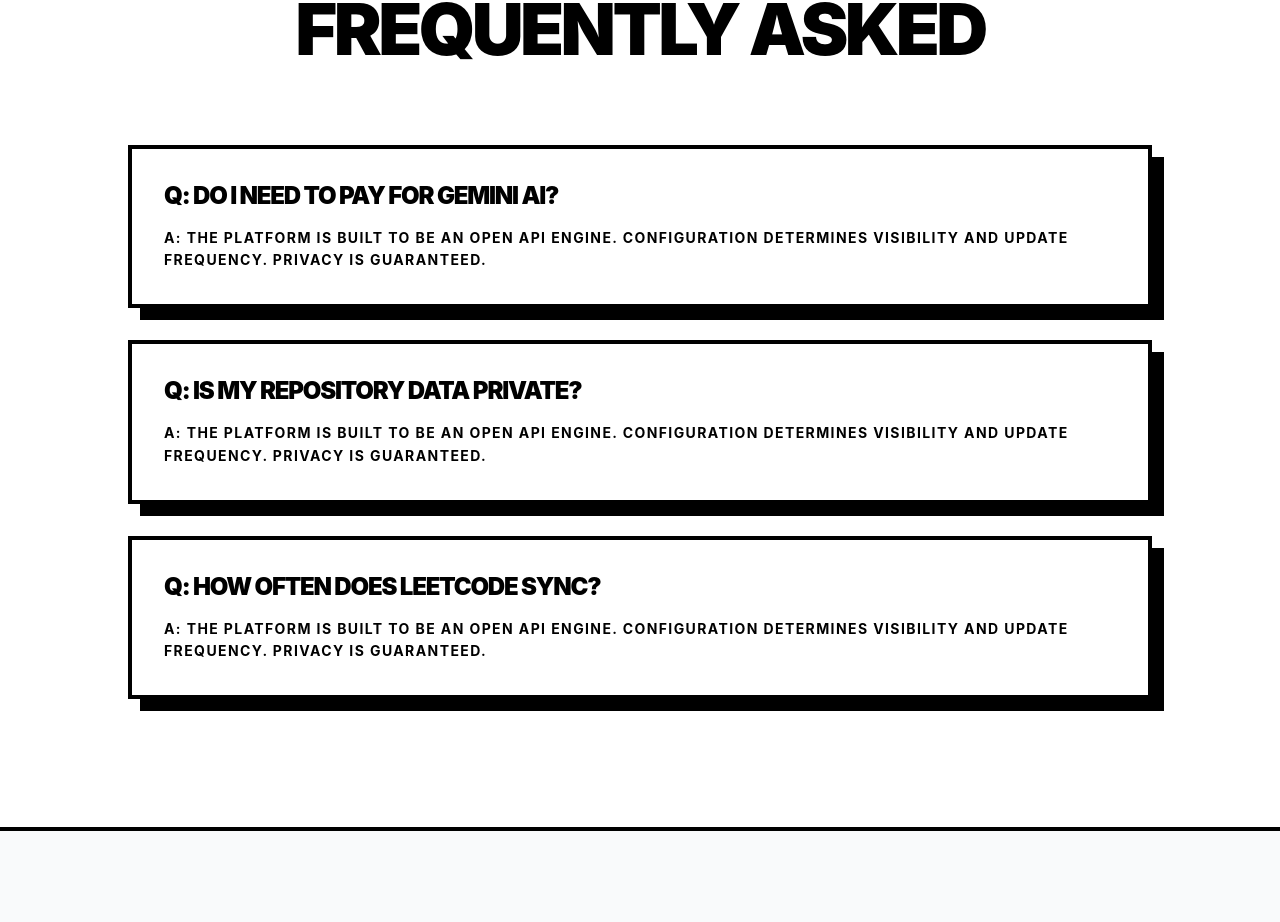
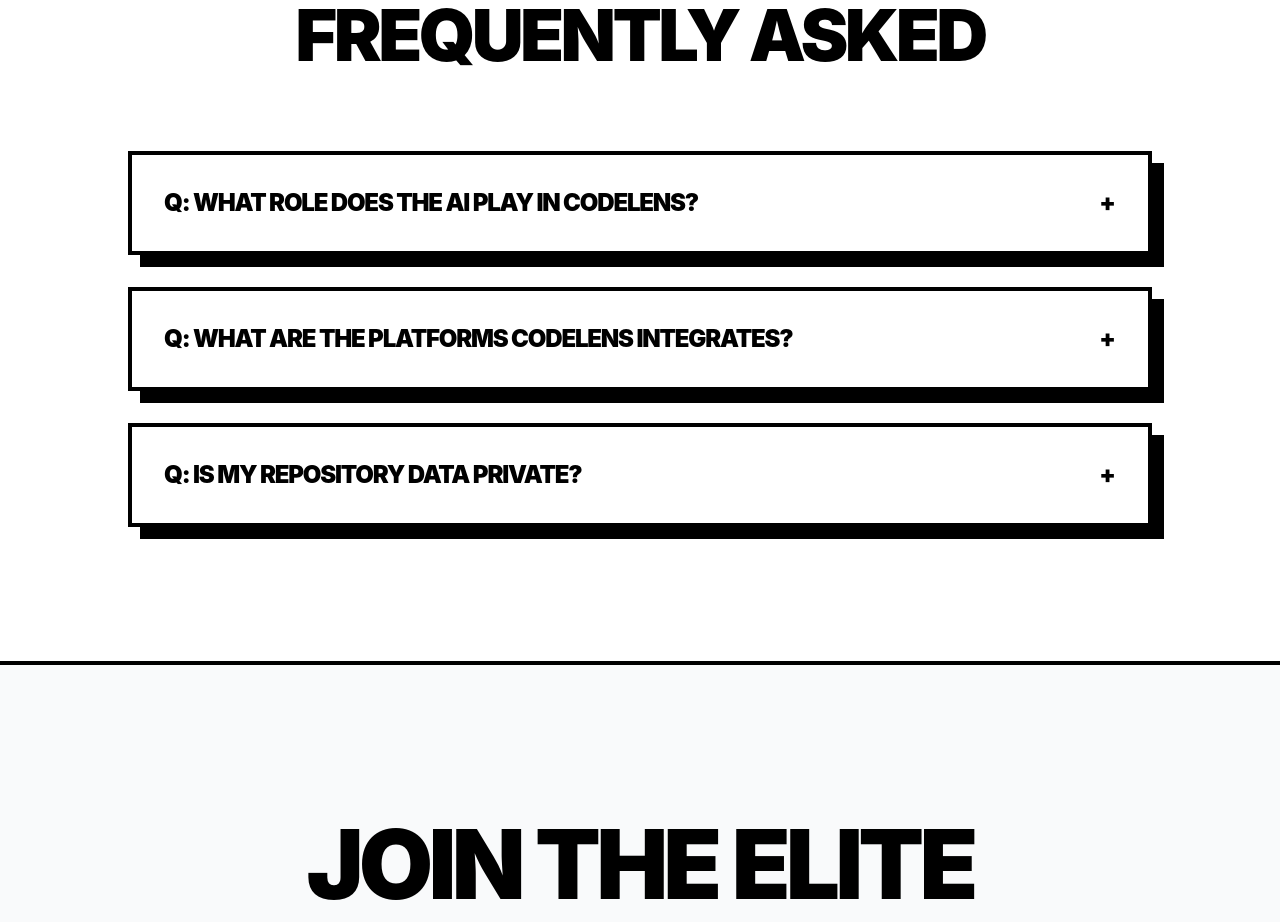
Before and after one commit to kunalverma2512/CodeLens, a React app in the folder frontend/: page /explore in a window 1280 px wide. Shown: the part 9478-10400 px from the top of the page. Built offline with nearby package versions, Linux system fonts and the light colour scheme; the HTML template or start-up script is replaced by a standard one.

Commit message:
added accordion logic to faq section

```diff
--- a/frontend/src/components/explore/FAQSection.jsx
+++ b/frontend/src/components/explore/FAQSection.jsx
@@ -1,17 +1,66 @@
+import { useState } from "react";
+
+const faqs = [
+  {
+    q: "What role does the AI play in CodeLens?",
+    a: "The platfrom uses Google's Gemini LLM as a seasoned Staff Engineer, analyzing the developer's combined data to identify bottlenecks and recommend a precise, personalized learning path.",
+  },
+  {
+    q: "What are the platforms CodeLens integrates?",
+    a: "CodeLens integrates three major developer platforms to build a complete picture of a developer's skills. GitHub is used to track code velocity, architectural complexity, and open source collaboration, while LeetCode evaluates algorithmic problem-solving and data structure fluency. Codeforces rounds out the trio by measuring competitive programming speed and advanced mathematical optimization.",
+  },
+  {
+    q: "Is my repository data private?",
+    a: "The platform is built to be an open API engine. Configuration determines visibility and update frequency. Privacy is guaranteed.",
+  },
+];
+
 export default function FAQSection() {
+  const [openIdx, setOpenIdx] = useState(null);
+
+  const toggle = (index) => setOpenIdx(openIdx === index ? null : index);
+
   return (
     <div className="w-full px-6 py-20 md:py-32 min-h-screen flex flex-col justify-center items-center border-b-[4px] border-black bg-white">
       <div className="max-w-5xl mx-auto w-full">
-        <h2 className="text-4xl sm:text-6xl lg:text-7xl font-black uppercase tracking-tighter text-black mb-12 sm:mb-20 text-center leading-none">Frequently Asked</h2>
+        <h2 className="text-4xl sm:text-6xl lg:text-7xl font-black uppercase tracking-tighter text-black mb-12 sm:mb-20 text-center leading-none">
+          Frequently Asked
+        </h2>
         <div className="space-y-6 sm:space-y-8 w-full">
-          {['Do I need to pay for Gemini AI?', 'Is my repository data private?', 'How often does LeetCode sync?'].map((q, idx) => (
-            <div key={idx} className="border-[4px] border-black p-6 sm:p-8 shadow-[8px_8px_0_0_rgba(0,0,0,1)] md:shadow-[12px_12px_0_0_rgba(0,0,0,1)] md:hover:-translate-y-2 transition-transform bg-white w-full">
-              <h3 className="text-xl sm:text-2xl font-black uppercase tracking-tighter text-black mb-3 sm:mb-4 leading-tight">Q: {q}</h3>
-              <p className="font-bold uppercase tracking-widest text-xs sm:text-sm text-black leading-relaxed">
-                A: The platform is built to be an open API engine. Configuration determines visibility and update frequency. Privacy is guaranteed.
-              </p>
-            </div>
-          ))}
+          {faqs.map((item, index) => {
+            const isOpen = openIdx === index;
+            return (
+              <div
+                key={index}
+                className="border-[4px] border-black shadow-[8px_8px_0_0_rgba(0,0,0,1)] md:shadow-[12px_12px_0_0_rgba(0,0,0,1)] bg-white w-full transition-transform md:hover:-translate-y-1"
+              >
+                <button
+                  onClick={() => toggle(index)}
+                  className="w-full flex items-center justify-between gap-4 p-6 sm:p-8 text-left"
+                >
+                  <h3 className="text-xl sm:text-2xl font-black uppercase tracking-tighter text-black leading-tight">
+                    Q: {item.q}
+                  </h3>
+                  <span
+                    className="text-2xl font-black flex-shrink-0 transition-transform duration-200"
+                    style={{
+                      transform: isOpen ? "rotate(45deg)" : "rotate(0deg)",
+                    }}
+                  >
+                    +
+                  </span>
+                </button>
+                <div
+                  className="overflow-hidden transition-all duration-300 ease-in-out"
+                  style={{ maxHeight: isOpen ? "200px" : "0px" }}
+                >
+                  <p className="font-bold uppercase tracking-widest text-xs sm:text-sm text-black leading-relaxed px-6 sm:px-8 pb-6 sm:pb-8">
+                    A: {item.a}
+                  </p>
+                </div>
+              </div>
+            );
+          })}
         </div>
       </div>
     </div>
```
